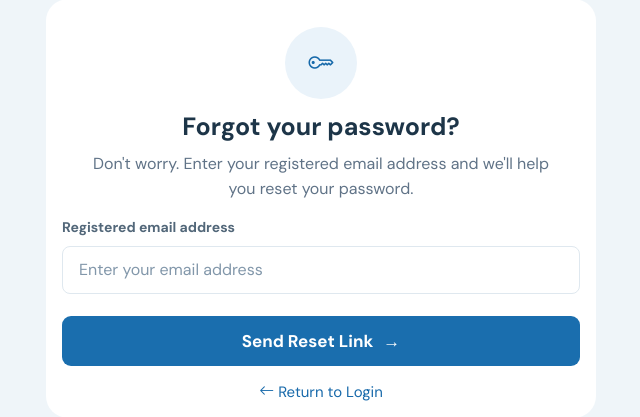
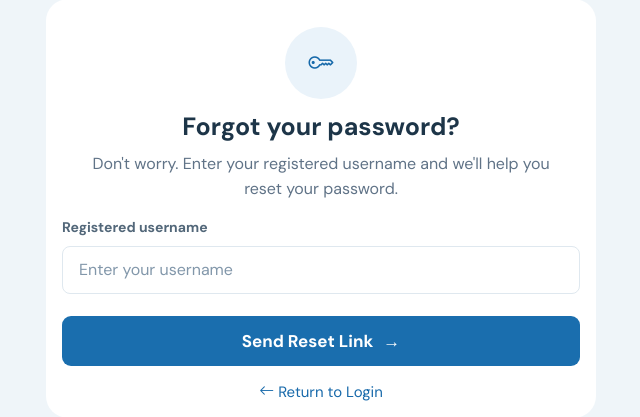
Before and after one commit to AyandaMdoko/Hospital-Management-Systems, a PHP site: page /forgot-password.php in a window 1280 px wide. Shown: the part 227-644 px from the top of the page, without its empty margins (319-959 px from the left). Run offline with PHP 8.4, Linux system fonts and the light colour scheme.

Commit message:
Update forgot-password.php

```diff
--- a/forgot-password.php
+++ b/forgot-password.php
@@ -30,11 +30,11 @@
                 <i class="bi bi-key"></i>
             </div>
             <h1 id="forgot-password-title">Forgot your password?</h1>
-            <p class="forgot-password-description">Don't worry. Enter your registered email address and we'll help you reset your password.</p>
+            <p class="forgot-password-description">Don't worry. Enter your registered username and we'll help you reset your password.</p>
 
             <form class="forgot-password-form" action="#" method="post">
-                <label for="reset-email">Registered email address</label>
-                <input type="email" id="reset-email" name="email" placeholder="Enter your email address" autocomplete="email" required>
+                <label for="reset-email">Registered username</label>
+                <input type="text" id="username" name="username" placeholder="Enter your username" autocomplete="username" required>
                 <button type="submit" class="reset-link-button">Send Reset Link <span aria-hidden="true">→</span></button>
             </form>
 
```
